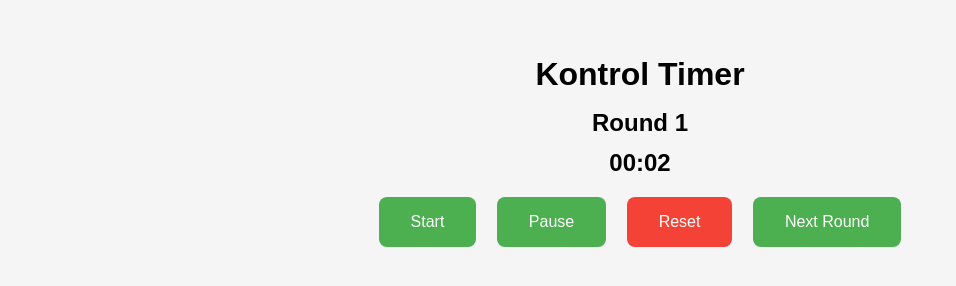
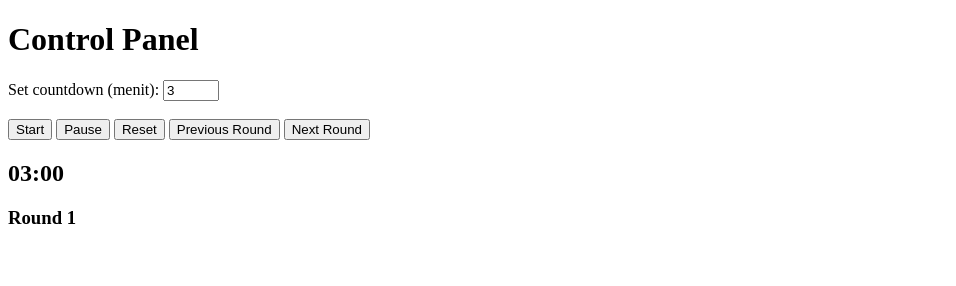
Before and after one commit to Peache36/Peache36.github.io, a plain HTML site: page control.html in a window 1280 px wide. Both pictures are taken after a click on the button "Start". Shown: the whole page, without its empty margins (0-956 px from the left). Drawn offline with Linux system fonts and the light colour scheme; no server answers.

Commit message:
Change to Count Down

```diff
--- a/control.html
+++ b/control.html
@@ -1,121 +1,108 @@
 <!DOCTYPE html>
-<html lang="en">
+<html>
 <head>
-    <meta charset="UTF-8" />
-    <meta name="viewport" content="width=device-width, initial-scale=1.0" />
-    <title>Game Timer Control</title>
-    <script src="https://www.gstatic.com/firebasejs/9.6.10/firebase-app-compat.js"></script>
-    <script src="https://www.gstatic.com/firebasejs/9.6.10/firebase-database-compat.js"></script>
-    <style>
-      body {
-        font-family: Arial, sans-serif;
-        text-align: center;
-        padding: 2em;
-        background-color: #f5f5f5;
-      }
-      h1,
-      h2 {
-        margin: 0.5em 0;
-      }
-      button {
-        padding: 1em 2em;
-        margin: 0.5em;
-        font-size: 1em;
-        border: none;
-        border-radius: 8px;
-        background-color: #4caf50;
-        color: white;
-        cursor: pointer;
-      }
-      button:hover {
-        background-color: #45a049;
-      }
-      #resetBtn {
-        background-color: #f44336;
-      }
-      #resetBtn:hover {
-        background-color: #d32f2f;
-      }
-    </style>
+  <title>Control Panel</title>
+  <script src="https://www.gstatic.com/firebasejs/9.6.1/firebase-app.js"></script>
+  <script src="https://www.gstatic.com/firebasejs/9.6.1/firebase-database.js"></script>
 </head>
 <body>
-    <h1>Kontrol Timer</h1>
-    <h2 id="round">Round 1</h2>
-    <h2 id="timer">00:00</h2>
+  <h1>Control Panel</h1>
+
+  <label for="startTime">Set countdown (menit):</label>
+  <input type="number" id="startTime" value="3" min="1" max="60">
+  <br><br>
 
   <button onclick="startTimer()">Start</button>
   <button onclick="pauseTimer()">Pause</button>
-    <button id="resetBtn" onclick="resetTimer()">Reset</button>
+  <button onclick="resetTimer()">Reset</button>
+  <button onclick="previousRound()">Previous Round</button>
   <button onclick="nextRound()">Next Round</button>
 
-    <script>
-      // Ganti dengan Firebase config milikmu
+  <h2 id="display">00:00</h2>
+  <h3 id="roundDisplay">Round 1</h3>
+
+  <script type="module">
+    import { initializeApp } from "https://www.gstatic.com/firebasejs/9.6.1/firebase-app.js";
+    import { getDatabase, ref, set, onValue } from "https://www.gstatic.com/firebasejs/9.6.1/firebase-database.js";
+
     const firebaseConfig = {
       apiKey: "AIzaSyDT-K7hjdiH8boL2nvWYrCAhBlp5CJFuHE",
       authDomain: "timer-514d6.firebaseapp.com",
-        databaseURL:
-          "https://timer-514d6-default-rtdb.asia-southeast1.firebasedatabase.app/",
+      databaseURL: "https://timer-514d6-default-rtdb.asia-southeast1.firebasedatabase.app/",
       projectId: "timer-514d6",
       storageBucket: "timer-514d6.appspot.com",
       messagingSenderId: "513946831502",
       appId: "1:513946831502:web:30865a744e0790f77fd7df",
-        measurementId: "G-33F3H7M3Y8",
+      measurementId: "G-33F3H7M3Y8"
     };
 
-      firebase.initializeApp(firebaseConfig);
-      const db = firebase.database();
+    const app = initializeApp(firebaseConfig);
+    const db = getDatabase(app);
 
+    let timer;
     let time = 0;
+    let countdownStart = 180;
     let round = 1;
-      let interval = null;
 
-      function updateDB() {
-        db.ref("game").set({ time, round });
+    function updateDisplay() {
+      const minutes = String(Math.floor(time / 60)).padStart(2, '0');
+      const seconds = String(time % 60).padStart(2, '0');
+      document.getElementById("display").textContent = `${minutes}:${seconds}`;
+      document.getElementById("roundDisplay").textContent = `Round ${round}`;
     }
 
-      function updateDisplay() {
-        const minutes = String(Math.floor(time / 60)).padStart(2, "0");
-        const seconds = String(time % 60).padStart(2, "0");
-        document.getElementById("timer").textContent = `${minutes}:${seconds}`;
-        document.getElementById("round").textContent = `Round ${round}`;
+    function updateFirebase() {
+      set(ref(db, "game"), {
+        time: time,
+        round: round
+      });
     }
 
     function startTimer() {
-        if (interval) return;
-        interval = setInterval(() => {
-          time++;
+      if (!timer) {
+        timer = setInterval(() => {
+          if (time > 0) {
+            time--;
             updateDisplay();
-          updateDB();
+            updateFirebase();
+          } else {
+            clearInterval(timer);
+            timer = null;
+          }
         }, 1000);
+      }
     }
 
     function pauseTimer() {
-        clearInterval(interval);
-        interval = null;
+      clearInterval(timer);
+      timer = null;
     }
 
     function resetTimer() {
       pauseTimer();
-        time = 0;
+      const inputMinutes = parseInt(document.getElementById("startTime").value, 10) || 1;
+      countdownStart = inputMinutes * 60;
+      time = countdownStart;
       updateDisplay();
-        updateDB();
+      updateFirebase();
     }
 
     function nextRound() {
       round++;
-        updateDisplay();
-        updateDB();
+      updateFirebase();
+      document.getElementById("roundDisplay").textContent = `Round ${round}`;
     }
 
-      // Sync dari Firebase jika di-refresh
-      db.ref("game").on("value", (snapshot) => {
-        const data = snapshot.val();
-        if (data) {
-          time = data.time || 0;
-          round = data.round || 1;
-          updateDisplay();
+    function previousRound() {
+      if (round > 1) round--;
+      updateFirebase();
+      document.getElementById("roundDisplay").textContent = `Round ${round}`;
     }
-      });
+
+    // Init saat halaman dibuka
+    window.onload = () => {
+      resetTimer();
+    };
   </script>
 </body>
 </html>
```
Lines whose indentation alone changed are shown as unchanged.
